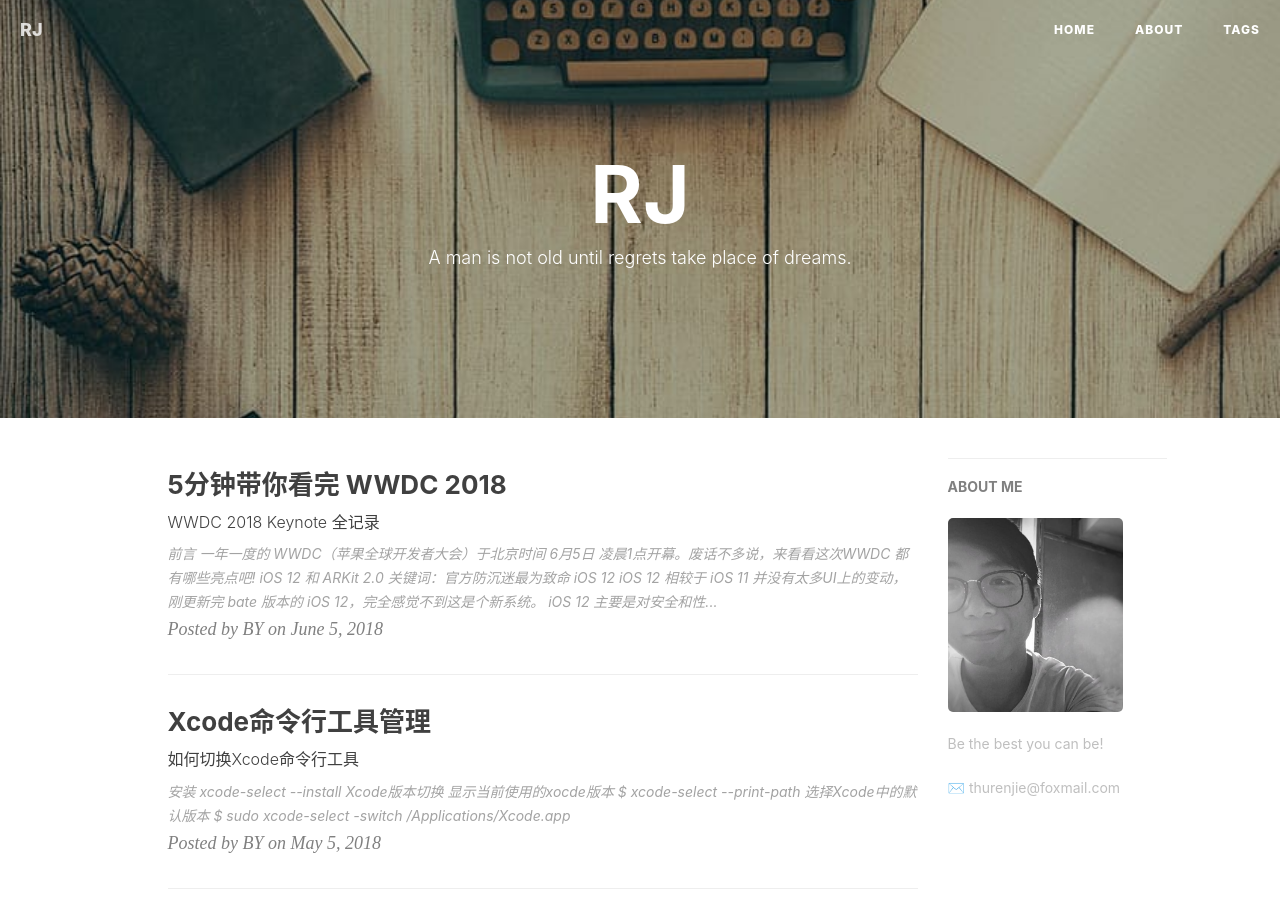
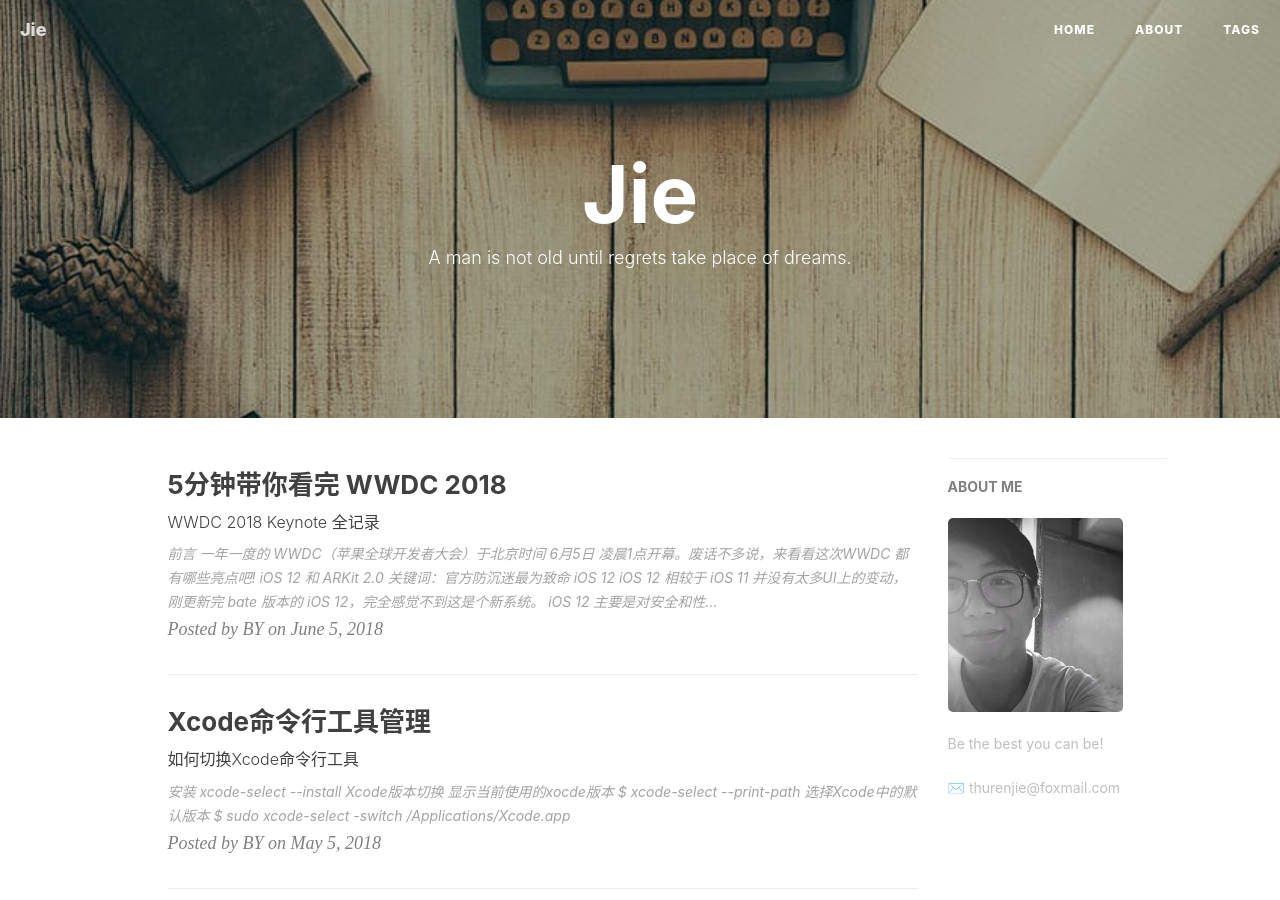
Before and after one commit to thurj12138/thurj12138.github.io, a Jekyll site: the page built from index.html, in a window 1280 px wide and 900 px high. Built offline with Jekyll 4.4.1, drawn with Linux system fonts in a browser that asks for light colours; nearby versions of some CDN libraries; the list of posts is cut into pages by our own code; comment, search, counter and statistics services are not loaded; some of the changed text lies outside the part shown.

Commit message:
Update _config.yml

```diff
--- a/_config.yml
+++ b/_config.yml
@@ -1,5 +1,5 @@
 # Site settings
-title: RJ
+title: Jie
 SEOTitle: 任杰 Jie Ren
 header-img: img/post-bg-desk.jpg
 email: thurenjie@foxmail.com
```
